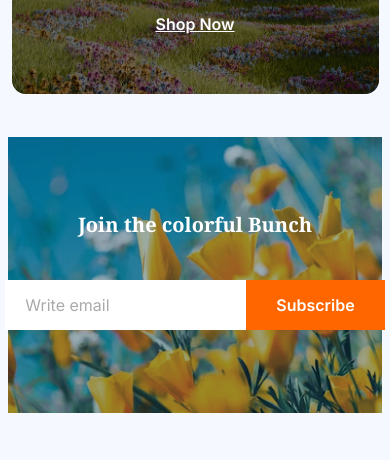
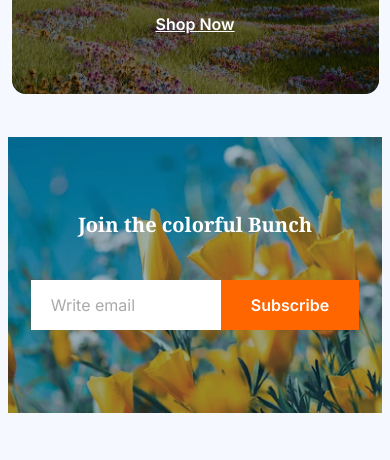
Before and after one commit to parvejtalukder/Site_Assign_Two, a plain HTML site: page index.html in a window 390 px wide. Shown: the part 3729-4189 px from the top of the page. Drawn offline with Linux system fonts and the light colour scheme.

Commit message:
Update: Footer Button on Mobile

```diff
--- a/css/main.css
+++ b/css/main.css
@@ -604,10 +604,11 @@ footer {
         height: 100px;
     }
     .join-us-inputbox {
-        width: 201px;
+        width: 150px;
     }
     .join-us-btn {
         height: 50px;
+        width:auto;
     }
     footer {
         max-width: 576px;
```
